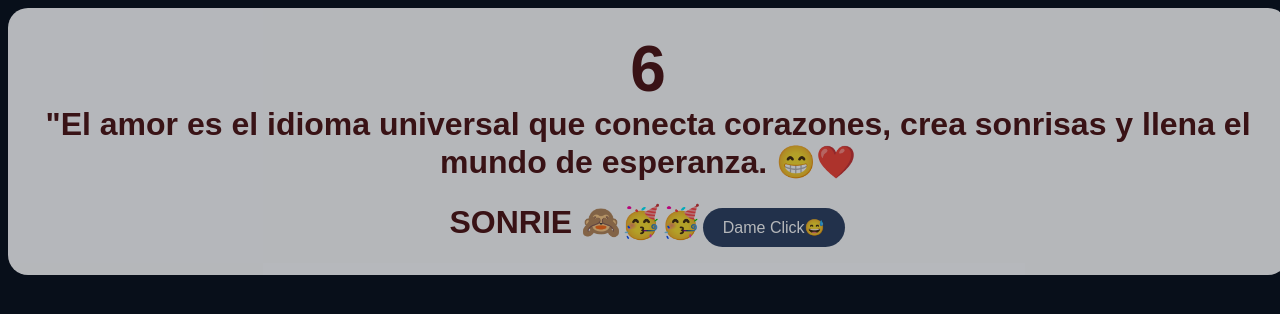
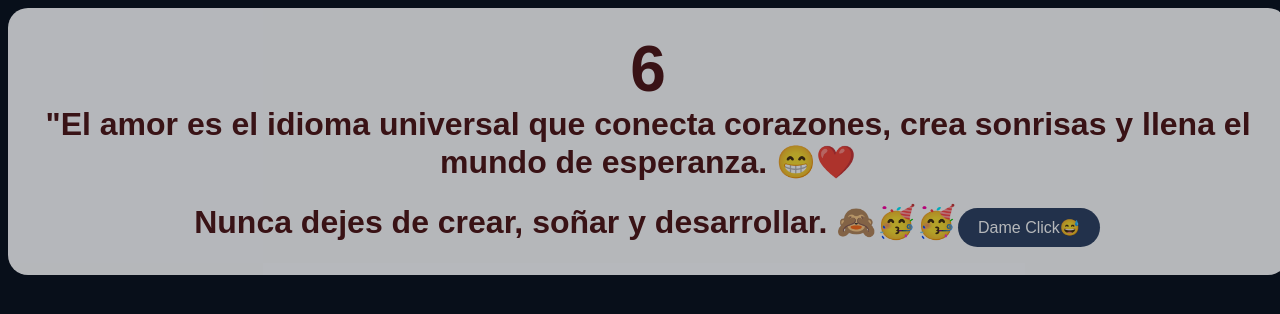
Before and after one commit to Anghel941/cora, a plain HTML site: page index.html in a window 1280 px wide. Drawn offline with Linux system fonts and the light colour scheme.

Commit message:
index.html

```diff
--- a/index.html
+++ b/index.html
@@ -18,7 +18,7 @@
   <div class="mensaje" id="mensaje">
 
      <h1> <div id="contador">10</div>"El amor es el idioma universal que conecta corazones, crea sonrisas y llena el mundo de esperanza. 😁❤️ </h1>
-    <H1>SONRIE 🙈🥳🥳<button id="playButton">Dame Click😅</button></H1>
+    <H1>Nunca dejes de crear, soñar y desarrollar.  🙈🥳🥳<button id="playButton">Dame Click😅</button></H1>
   </div>
   <div class="container" id="container">
     <div></div>
```
